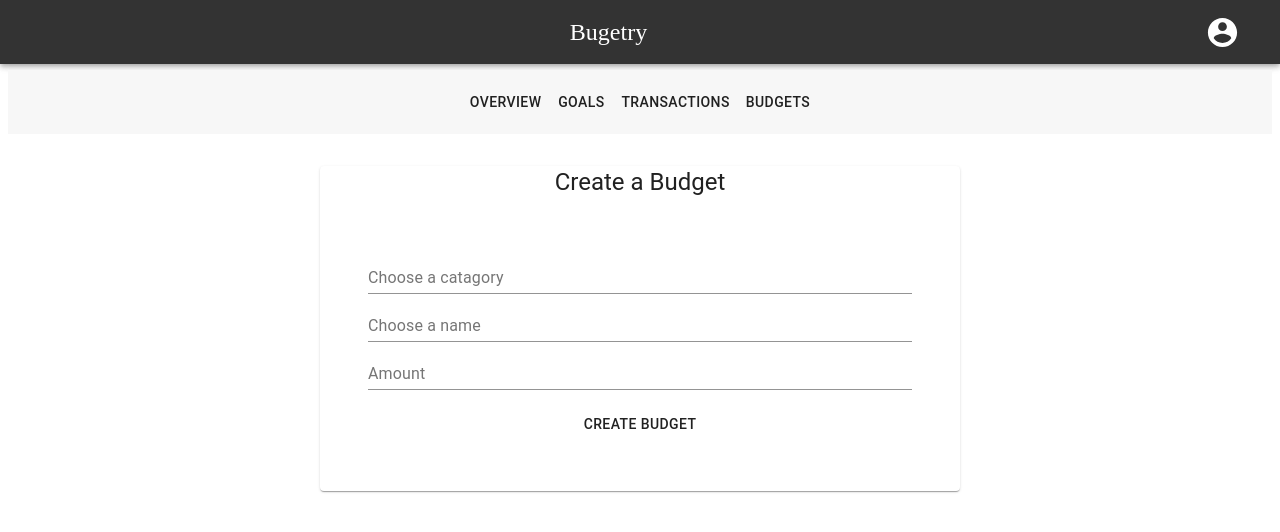
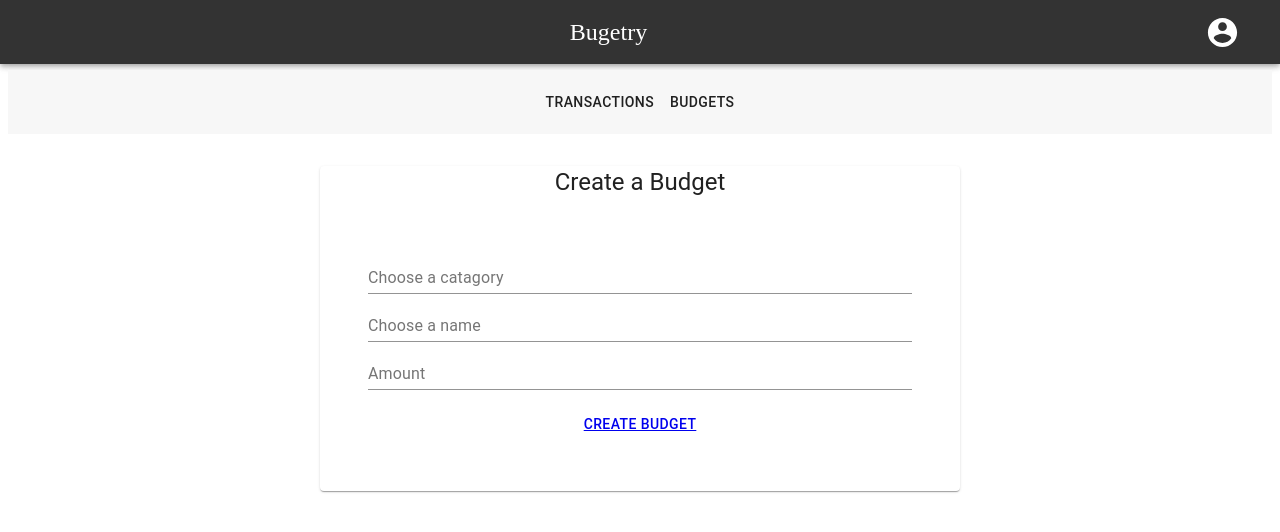
Before and after one commit to jrmeyers92/budgety, a React (Create React App) app: page /createBudget in a window 1280 px wide. Shown: the top 532 px of the page. Built offline with nearby package versions, Linux system fonts and the light colour scheme.

Commit message:
createbudget component done

```diff
--- a/src/CreateBudget.js
+++ b/src/CreateBudget.js
@@ -2,6 +2,7 @@ import { Button, Paper, TextField, Typography } from "@material-ui/core";
 import { makeStyles } from "@material-ui/styles";
 import React, { useState, useContext } from "react";
 import { BudgetContext } from "./BudgetContext";
+import { Link } from "react-router-dom";
 
 const useStyles = makeStyles(() => ({
 	paper: {
@@ -30,16 +31,18 @@ const CreateBudget = () => {
 
 	const [expenses, setExpenses] = useContext(BudgetContext);
 
-	const addBudget = () => {
-		setExpenses(...expenses, {
-			group: catagory,
-			name: name,
-			budget: amount,
-			spent: 0,
-		});
+	const addBudget = (e) => {
+		e.preventDefault();
+		setExpenses((prevExpenses) => [
+			...prevExpenses,
+			{ group: catagory, name: name, budget: amount, spent: 0 },
+		]);
+		setCatagory("");
+		setName("");
+		setAmount("");
+	};
 
-		console.log(expenses);
-	};
+	console.log(expenses[4]);
 
 	return (
 		<div>
@@ -47,7 +50,7 @@ const CreateBudget = () => {
 				<Typography variant='h5' className={classes.header}>
 					Create a Budget
 				</Typography>
-				<form className={classes.form}>
+				<form className={classes.form} onSubmit={addBudget}>
 					<TextField
 						label='Choose a catagory'
 						id='budgetCatagory'
@@ -69,7 +72,10 @@ const CreateBudget = () => {
 						value={amount}
 						onChange={(e) => setAmount(e.target.value)}
 					/>
-					<Button onClick={addBudget}>Create Budget</Button>
+
+					<Button type='submit'>
+						<Link to='/'>Create Budget</Link>
+					</Button>
 				</form>
 			</Paper>
 		</div>
--- a/src/navs/SecondaryNav.js
+++ b/src/navs/SecondaryNav.js
@@ -1,6 +1,7 @@
 import React from "react";
 import { AppBar, Toolbar, Button, Grid } from "@material-ui/core";
 import { makeStyles } from "@material-ui/core/styles";
+import {Link} from "react-router-dom"
 
 const useStyles = makeStyles((theme) => ({
 	appBar: {
@@ -20,8 +21,6 @@ const SecondaryNav = () => {
 			<AppBar position='relative' className={classes.appBar}>
 				<Toolbar align='center'>
 					<Grid container direction='row' justify='center' alignItems='center'>
-						<Button>Overview</Button>
-						<Button>Goals</Button>
 						<Button>Transactions</Button>
 						<Button>Budgets</Button>
 					</Grid>
```
Also changed, not shown: src/Transactions.js (deleted).
